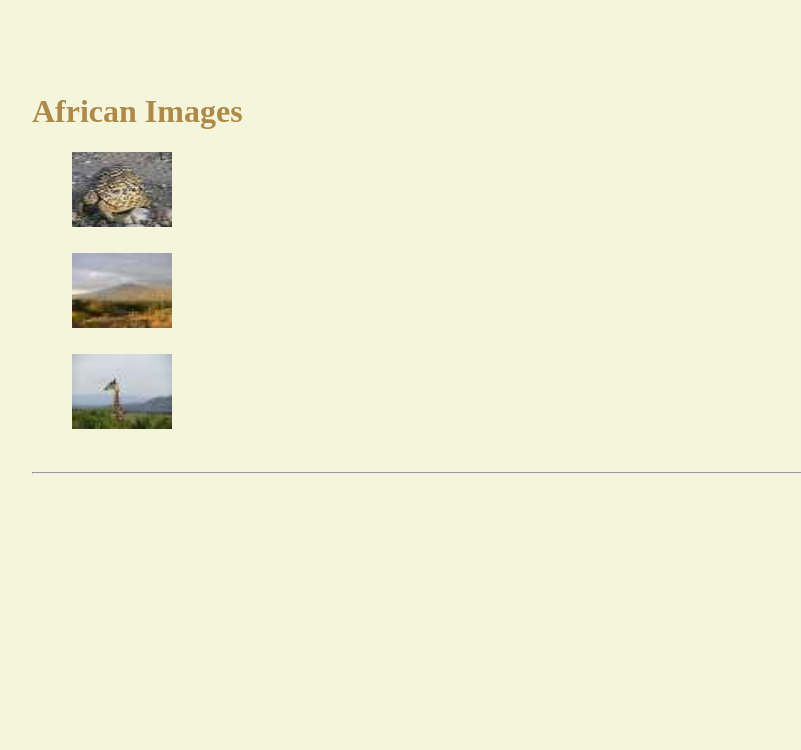
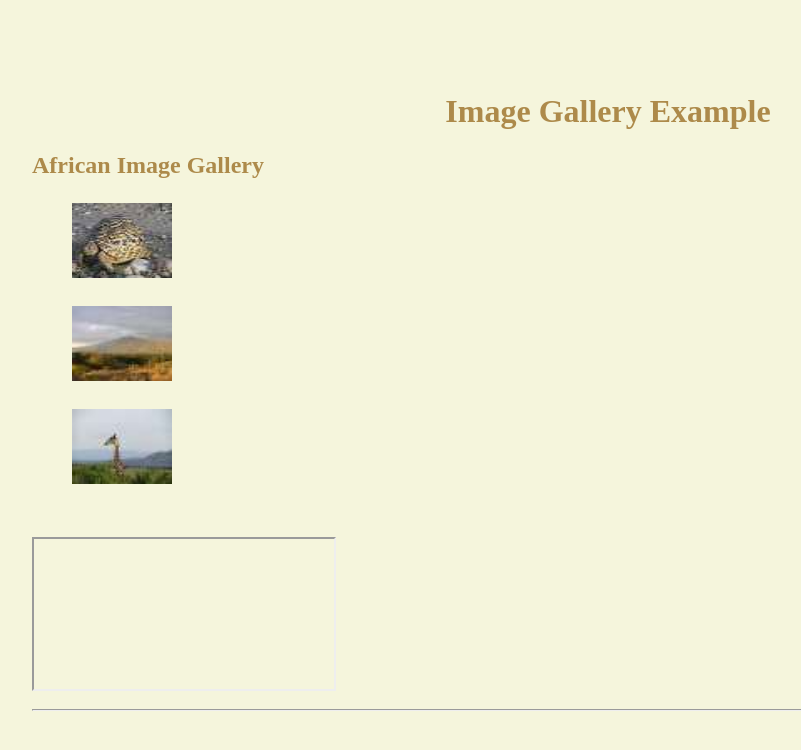
Before and after one commit to jalencullen/jalencullen.github.io, a plain HTML site: page gallery/gallery.html in a window 1280 px wide. Shown: the whole page, without its empty margins (40-841 px from the left). Drawn offline with Linux system fonts and the light colour scheme.

Commit message:
Update gallery.html

```diff
--- a/gallery/gallery.html
+++ b/gallery/gallery.html
@@ -7,25 +7,31 @@
 </head>
 
 <body>
-  <h1>African Images</h1>
+  <header>
+  <h1>Image Gallery Example</h1>
+  </header>
 
+  <h2>African Image Gallery
 <ul>
-  <li><a href="image1.html" target="_new">
+  <li><a href="image1.html" target="full-size">
     <img src="images/image1-thumb.jpg" alt="tortoise thumbnail" width="100">
     </a>
   </li>
 
-  <li><a href="image2.html" target="_new">
+  <li><a href="image2.html" target="full-size">
     <img src="images/image2-thumb.jpg" alt="Rift Valley thumbnail" width="100">
     </a>
   </li>
 
-  <li><a href="image3.html" target="_new">
+  <li><a href="image3.html" target="full-size">
     <img src="images/image3-thumb.jpg" alt="giraffe thumbnail" width="100">
     </a>
   </li>
 
   </ul>
+
+    <iframe src="" name="full-size"></iframe>
+
   <footer>
     <hr>
   </footer>
```
